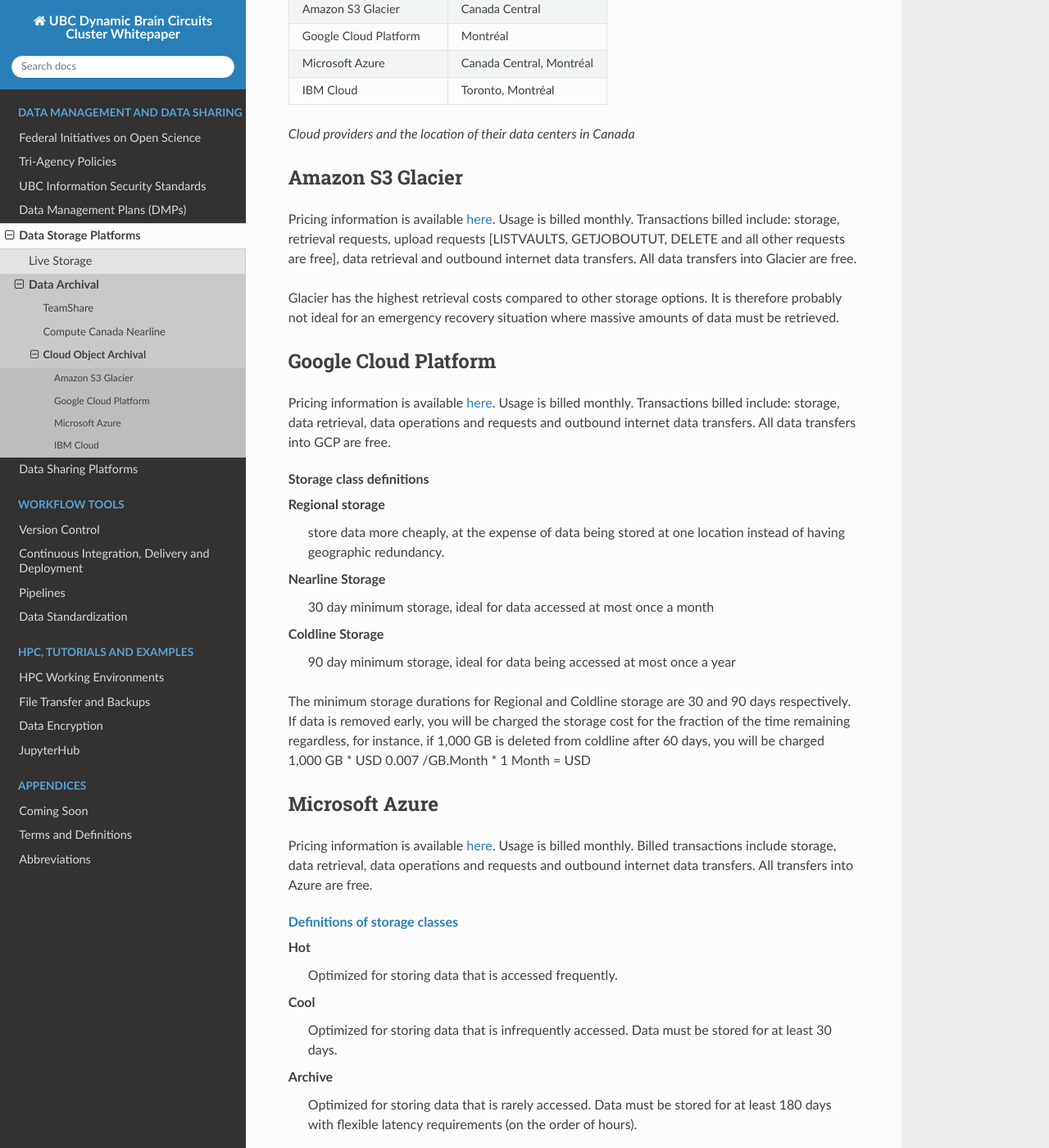
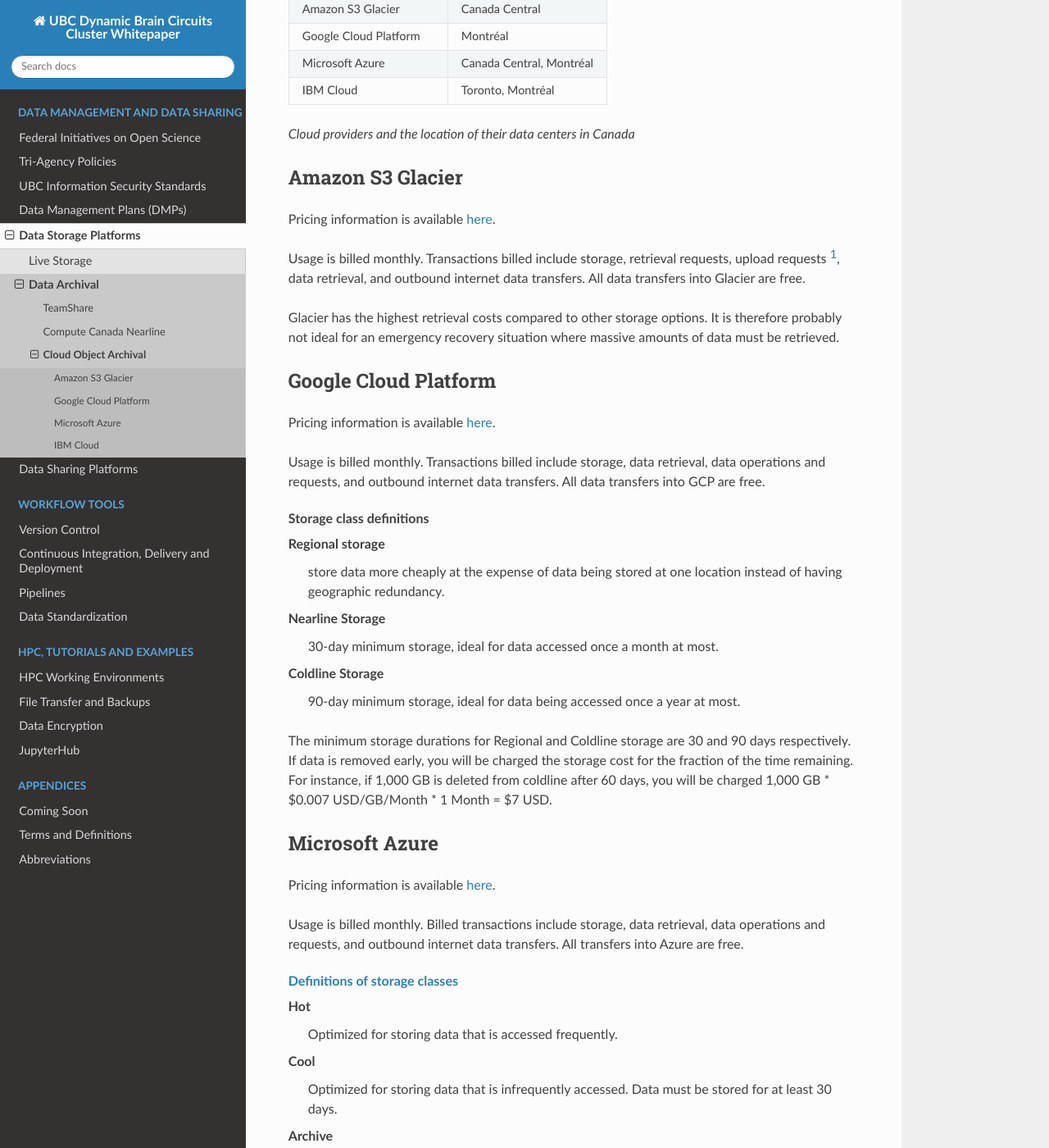
Before and after one commit to ubcbraincircuits/whitepaper, a Sphinx documentation site: the page built from source/data_storage/cloud_object_archival.rst, in a window 1280 px wide and 1400 px high, scrolled down 366 px. Shown: the whole window at 82% size. Built offline with Sphinx 7.4.7 and the Read the Docs theme 2.0.0, drawn with Linux system fonts in a browser that asks for light colours; pages that are not in the unit, such as notebooks, are missing from menus; some of the changed text lies outside the part shown.

Commit message:
Minor edits

```diff
--- a/source/data_storage/cloud_object_archival.rst
+++ b/source/data_storage/cloud_object_archival.rst
@@ -24,30 +26,36 @@
 
 Amazon S3 Glacier
 =================
-Pricing information is available `here <http://aws.amazon.com/glacier/pricing>`_. Usage is billed monthly. Transactions billed include: storage, retrieval requests, upload requests [LISTVAULTS, GETJOBOUTUT, DELETE and all other requests are free], data retrieval and outbound internet data transfers. All data transfers into Glacier are free.
+Pricing information is available `here <http://aws.amazon.com/glacier/pricing>`_.
+
+Usage is billed monthly. Transactions billed include storage, retrieval requests, upload requests [#]_, data retrieval, and outbound internet data transfers. All data transfers into Glacier are free.
 
 Glacier has the highest retrieval costs compared to other storage options. It is therefore probably not ideal for an emergency recovery situation where massive amounts of data must be retrieved.
 
 Google Cloud Platform
 =====================
-Pricing information is available `here <http://cloud.google.com/storage/pricing>`_. Usage is billed monthly. Transactions billed include: storage, data retrieval, data operations and requests and outbound internet data transfers. All data transfers into GCP are free.
+Pricing information is available `here <http://cloud.google.com/storage/pricing>`_.
+
+Usage is billed monthly. Transactions billed include storage, data retrieval, data operations and requests, and outbound internet data transfers. All data transfers into GCP are free.
 
 .. glossary:: Storage class definitions
 
 	Regional storage
-		store data more cheaply, at the expense of data being stored at one location instead of having geographic redundancy.
+		store data more cheaply at the expense of data being stored at one location instead of having geographic redundancy.
 
 	Nearline Storage
-		30 day minimum storage, ideal for data accessed at most once a month
+		30-day minimum storage, ideal for data accessed once a month at most.
 
 	Coldline Storage
-		90 day minimum storage, ideal for data being accessed at most once a year
+		90-day minimum storage, ideal for data being accessed once a year at most.
 
-The minimum storage durations for Regional and Coldline storage are 30 and 90 days respectively. If data is removed early, you will be charged the storage cost for the fraction of the time remaining regardless, for instance, if 1,000 GB is deleted from coldline after 60 days, you will be charged 1,000 GB * USD 0.007 /GB.Month * 1 Month =  USD
+The minimum storage durations for Regional and Coldline storage are 30 and 90 days respectively. If data is removed early, you will be charged the storage cost for the fraction of the time remaining. For instance, if 1,000 GB is deleted from coldline after 60 days, you will be charged 1,000 GB * $0.007 USD/GB/Month * 1 Month = $7 USD.
 
 Microsoft Azure
 ===============
-Pricing information is available `here <http://azure.microsoft.com/en-ca/pricing/details/storage/blobs/>`_. Usage is billed monthly. Billed transactions include storage, data retrieval, data operations and requests and outbound internet data transfers. All transfers into Azure are free.
+Pricing information is available `here <http://azure.microsoft.com/en-ca/pricing/details/storage/blobs/>`_.
+
+Usage is billed monthly. Billed transactions include storage, data retrieval, data operations and requests, and outbound internet data transfers. All transfers into Azure are free.
 
 .. glossary:: `Definitions of storage classes <http://docs.microsoft.com/en-us/azure/storage/blobs/storage-blob-storage-tiers>`_
 
```
Also changed, not shown: other parts of source/data_storage/cloud_object_archival.rst (+18 -12 lines).
